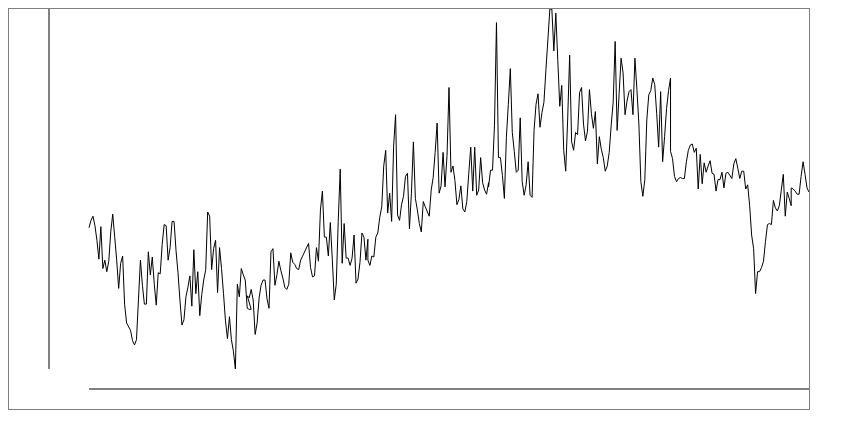
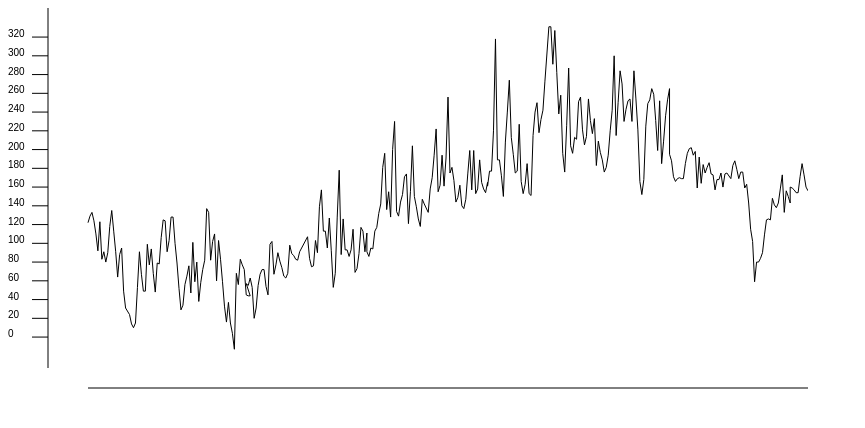
Before and after one commit to PimVanAlphen/DataProcessing, a plain HTML site: page Homework/Week3/data.html in a window 1280 px wide. Shown: the whole page, without its empty margins (0-865 px from the left). Drawn offline with Linux system fonts and the light colour scheme.

Commit message:
Final version of the Assignment
No time left to carefully implement the descriptions at the x axis...

```diff
--- a/Homework/Week3/data.html
+++ b/Homework/Week3/data.html
@@ -1,3 +1,6 @@
+<!--Pim van Alphen, 11082887, please load this in your browser. feel free to play
+around with the height and width of the canvas and with the numbers in the function -->
+
 <!DOCTYPE html>
 <html>
   <head>
@@ -375,10 +378,10 @@
     </div>
     <script src="javascript.js" type="text/javascript"></script>
     <style type="text/css">
-      canvas { border: 1px solid grey; }
+      canvas { border: 0px solid grey; }
     </style>
   </head>
-  <body onload="drawAxis(); drawPoints();">
+  <body onload="drawAxis(); drawPoints(20, 20);">
     <canvas id="canvas" width="800" height="400"></canvas>
   </body>
 </html>
--- a/Homework/Week3/javascript.js
+++ b/Homework/Week3/javascript.js
@@ -1,3 +1,8 @@
+// Pim van Alphen
+// 11082887
+// feel free to adjust the values of padding and interval, as well as the width
+// and height of the canvas (see data.html)
+
 // Global variables
 dates = []
 temperatures = []
@@ -16,8 +21,10 @@ for (var i = 1, l = dataLines.length - 1; i < l; i++) {
   // split the date and temp in different strings
   var tmpLines = dataLines[i].split(',')
 
+  // Take the string with the date and trim whitespaces
+  var tmpString = tmpLines[0].trim()
+
   // make the date string into a javascript date
-  var tmpString = tmpLines[0].trim()
   var tmpDate = new Date(tmpString.substring(0,4), tmpString.substring(4,6),
     tmpString.substring(6,8))
   dates.push(tmpDate)
@@ -36,13 +43,16 @@ function createTransform(domain, range){
 	};
 }
 
-// domain [x1, y1, x2, y2]
+// this function takes the canvas and declares the domains of the axes and of the
+// graph. These are stored in global variables. desription: domain [x1, y1, x2, y2],
 function setDomains(canvas){
   domainAxisY = [0, 0, canvas.width/10, canvas.height /10 *9]
   domainAxisX = [canvas.width/10, canvas.height /10 *9, canvas.width, canvas.height]
   domainGraph = [canvas.width/10, 0, canvas.width, canvas.height/10 *9]
 }
 
+// this function takes a input an array of date objects and returns an array of numbers
+// representing days, starting counting from the first input date and indexed at 0
 function translateDates(dates){
   newDates = []
   for (var i = 0, l = dates.length; i < l; i++){
@@ -53,6 +63,7 @@ function translateDates(dates){
   return newDates
 }
 
+// this function draws the x and y axes in their domains.
 function drawAxis(){
   var canvas = document.getElementById('canvas');
   if (canvas.getContext){
@@ -76,12 +87,22 @@ function drawAxis(){
   }
 }
 
+// this function draws the graph in its domain, and draws the scaling on the y axis. It takes
+// a padding (distance between the maximum values to the top and bottom of the domain) and an
+// interval (distance between the scaling on the y axis) as input.
+function drawPoints(initialPadding, initialInterval){
 
-function drawPoints(){
+  // prevent too small padding and interval
+  padding = initialPadding < 10 ? 10 : initialPadding
+  interval = initialInterval < 10 ? 10 : initialInterval
+
+  // create a transform function to correctly display temperature in the canvas.
   maxTemp = Math.max(...temperatures)
   minTemp = Math.min(...temperatures)
-  transformTemp = createTransform([maxTemp, minTemp], [domainGraph[1], domainGraph[3]]);
+  // padding is added to keep the top of the graph from hitting to top of the canvas
+  transformTemp = createTransform([maxTemp + padding, minTemp - padding], [domainGraph[1], domainGraph[3]]);
 
+  // create a transform function to correctly display days in the canvas.
   newDates = translateDates(dates)
   maxDate = Math.max(...newDates)
   minDate = Math.min(...newDates)
@@ -90,11 +111,38 @@ function drawPoints(){
   var canvas = document.getElementById('canvas');
   if (canvas.getContext){
     var ctx = canvas.getContext('2d');
+
+    // create the points of the graph based on temperature and date
     ctx.beginPath();
     ctx.moveTo(transformDates(newDates[0]), transformTemp(temperatures[0]));
     for (i = 1, l = temperatures.length; i < l; i++){
       ctx.lineTo(transformDates(newDates[i]), + transformTemp(temperatures[i]));
     }
     ctx.stroke();
+
+    // create a dynamic y axis scaling. the ~~ is used from trimming the decimals from float
+    // values, which was needed to count the amount of interval values between the min and max
+    // value
+    for (var i = 0, marks = ~~(maxTemp / interval) - ~~(minTemp / interval); i <= marks; i++){
+      ctx.beginPath();
+
+      // make a horizontal line starting on the y axis of dynamic length (arbitrarily chosen).
+      // the amount of lines drawn is determined by the interval value, and the heigth of the
+      // lines are adjusted for temperature values (scaled using the same transformation function
+      // as the temperatures).
+      ctx.moveTo((domainAxisY[2] + domainAxisY[0]) /2,
+        transformTemp(~~((maxTemp - i * interval) / interval) * interval));
+      ctx.lineTo((domainAxisY[2] + domainAxisY[0]) / 10 * 3,
+        transformTemp(~~((maxTemp - i * interval) / interval) * interval));
+      ctx.stroke();
+
+      // draw the numbers at the marks described above.
+      fontSize = 20
+      ctx.font="%dpx Georgia", fontSize;
+      tempString = ~~((maxTemp - i * interval) / interval) * interval
+      ctx.fillText(tempString.toString(), 0 ,
+        transformTemp(~~((maxTemp - i * interval) / interval) * interval));
+    }
+
   }
 }
```
